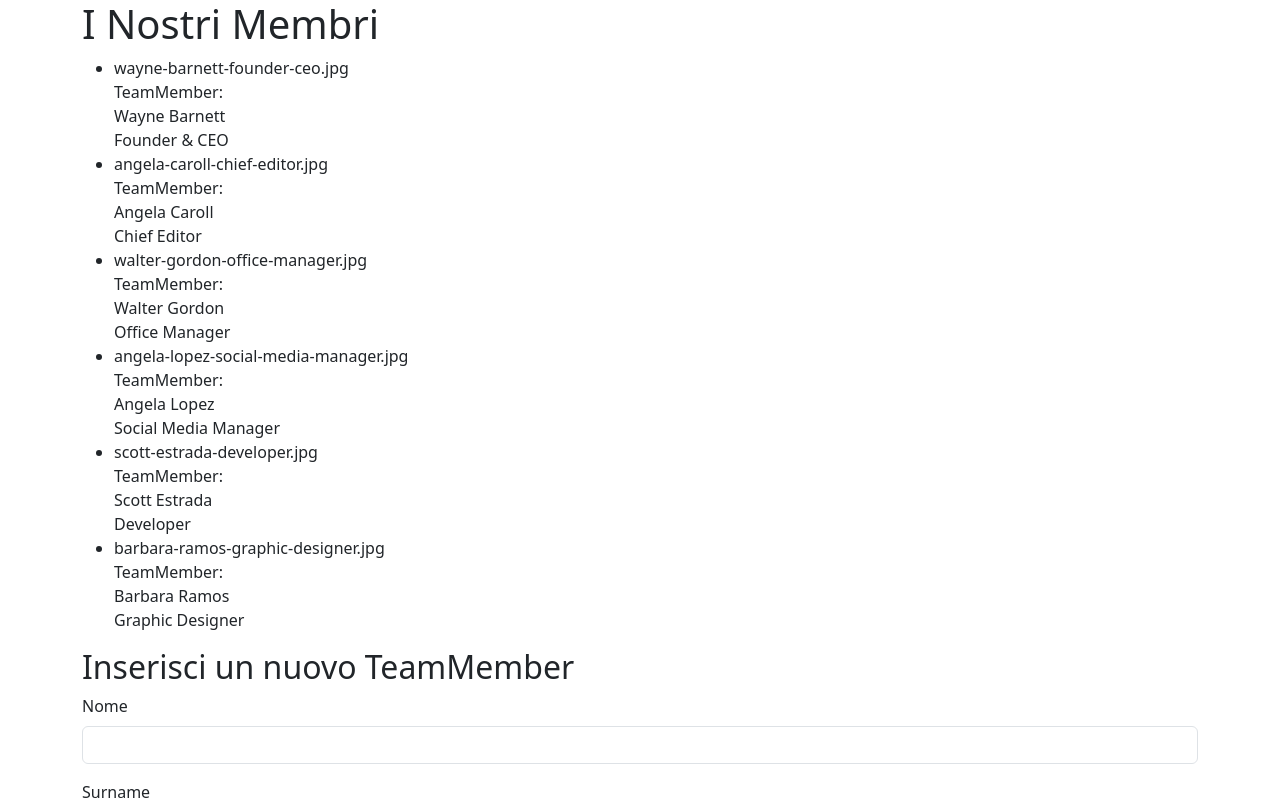
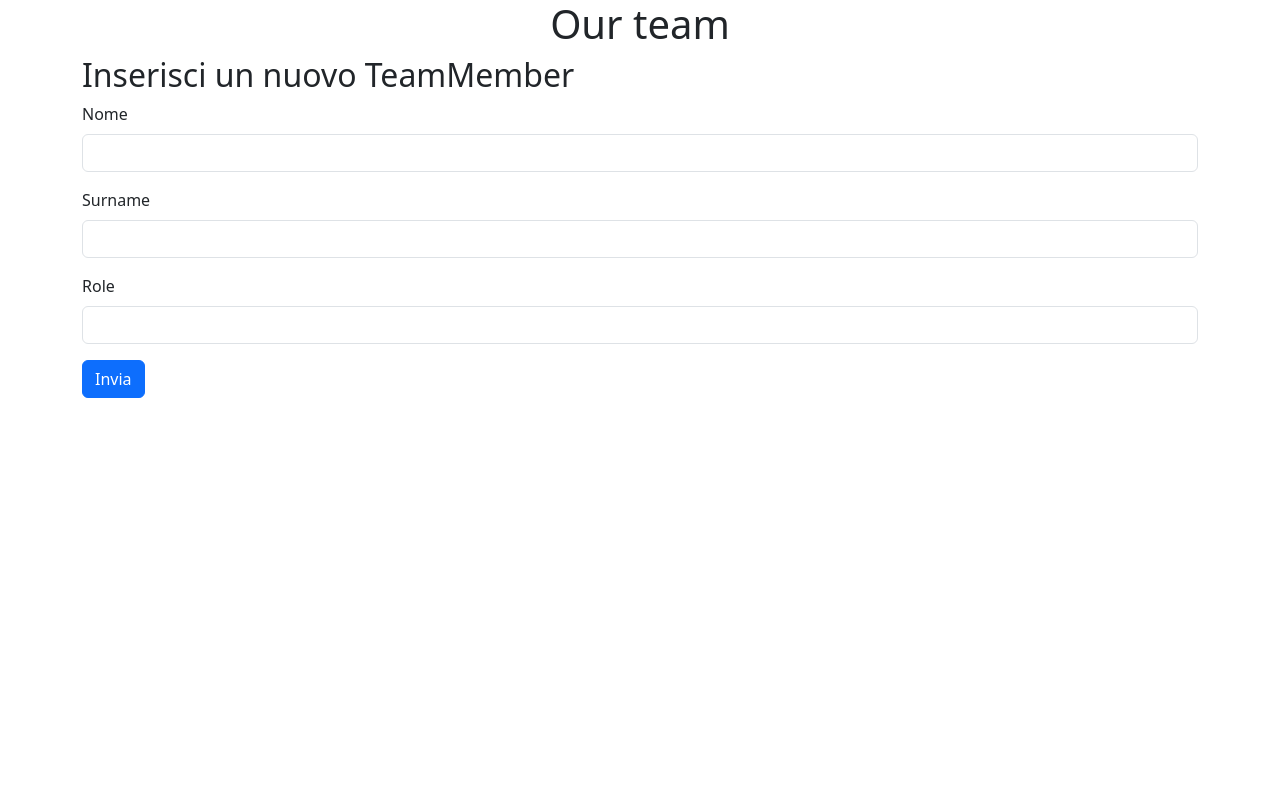
Before and after one commit to WojciechPotoniec/js-our-team, a plain HTML site: page index.html in a window 1280 px wide. Shown: the top 807 px of the page. Drawn offline with nearby package versions, Linux system fonts and the light colour scheme.

Commit message:
minor fix

```diff
--- a/index.html
+++ b/index.html
@@ -15,21 +15,21 @@
 
   <body>
     <main class="container">
-      <h1>I Nostri Membri</h1>
-      <ul></ul>
+      <h1 class="text-center">Our team</h1>
+      <div id="members"></div>
       <h2>Inserisci un nuovo TeamMember</h2>
       <form>
         <div class="mb-3">
           <label for="name" class="form-label">Nome</label>
-          <input type="text" class="form-control" id="name" />
+          <input type="text" class="form-control" id="name"/>
         </div>
         <div class="mb-3">
           <label for="surname" class="form-label">Surname</label>
-          <input type="text" class="form-control" id="surname" />
+          <input type="text" class="form-control" id="surname"/>
         </div>
         <div class="mb-3">
           <label for="role" class="form-label">Role</label>
-          <input type="text" class="form-control" id="role" />
+          <input type="text" class="form-control" id="role"/>
         </div>
         <button type="submit" class="btn btn-primary">Invia</button>
       </form>
```
